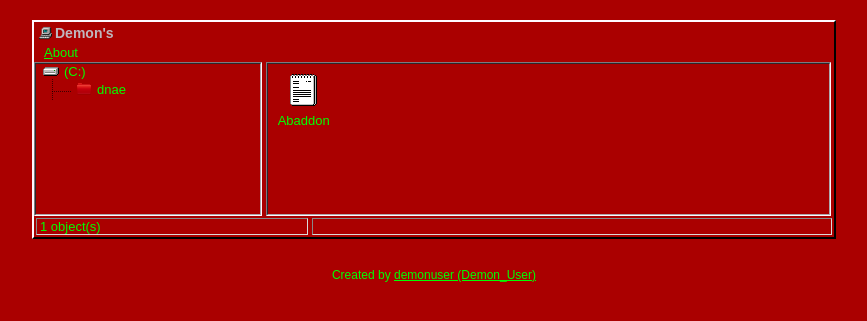
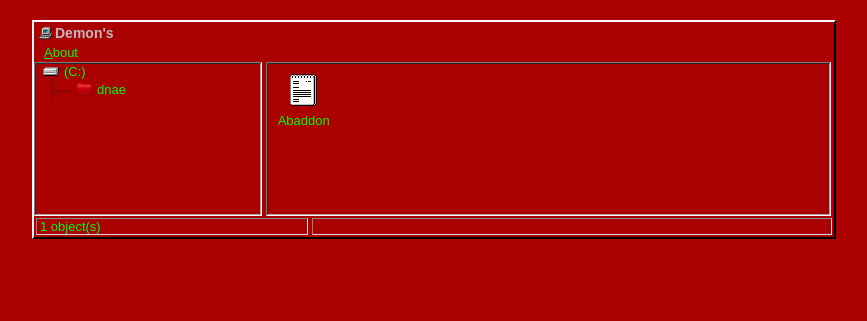
Before and after one commit to demonuser/demonuser.github.io, a Jekyll site: the page built from index.html, in a window 1280 px wide. Shown: the top 321 px of the page, without its empty margins (206-1073 px from the left). Built offline with Jekyll 4.4.1, drawn with Linux system fonts in a browser that asks for light colours.

Commit message:
Mr Hyde was here …

```diff
--- a/_layouts/default.html
+++ b/_layouts/default.html
@@ -91,8 +91,8 @@
     {% endif %}
 	<script src="/assets/js/001.js"></script>
 	<script src="/assets/js/002.js"></script>
-	<div class="footer">
+	<!--div class="footer">
 		<p>Created by <a href="http://github.com/h01000110" target="_blank">demonuser (Demon_User)</a></p>
-	</div>
+	</div-->
 </body>
 </html>
```
